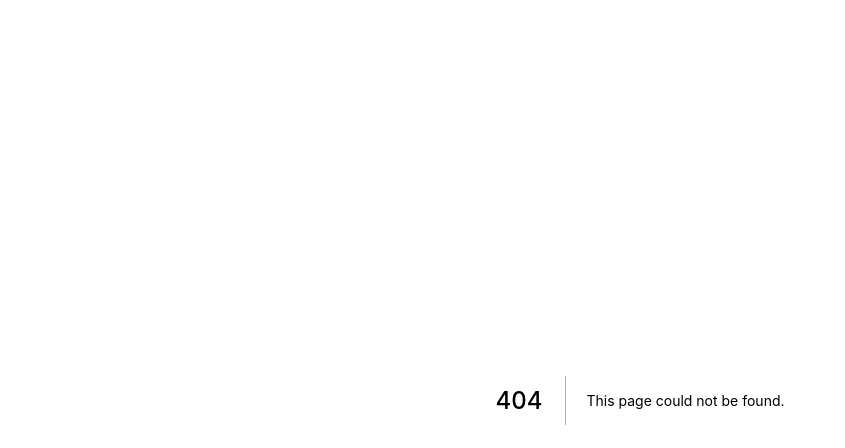
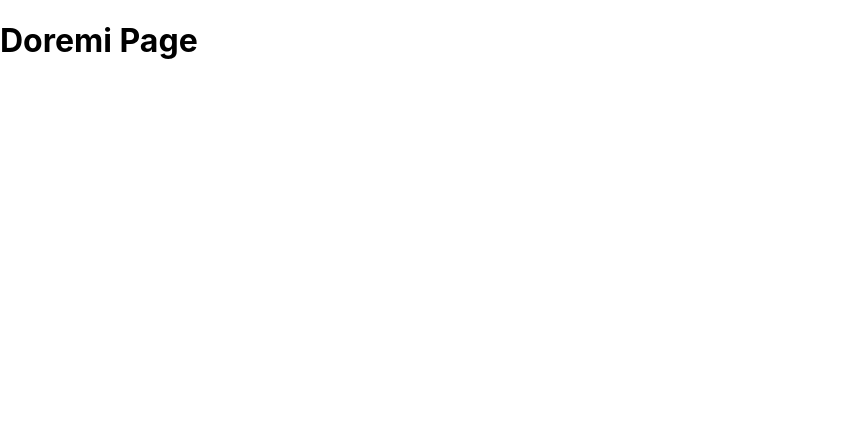
Before and after one commit to insidecom2/landing-pages, a Next.js app: page /doremi in a window 1280 px wide. Before the commit this address had no page. Shown: the top 448 px of the page, without its empty margins (0-845 px from the left). Built offline with nearby package versions, Linux system fonts and the light colour scheme.

Commit message:
Initial commit

```diff
--- a/package.json
+++ b/package.json
@@ -9,6 +9,7 @@
     "lint": "next lint"
   },
   "dependencies": {
+    "@material-ui/core": "^4.12.3",
     "next": "12.0.3",
     "react": "17.0.2",
     "react-dom": "17.0.2"
--- /dev/null
+++ b/pages/doremi.js
@@ -0,0 +1,8 @@
+export default function Index ()
+{
+    return (
+        <div>
+            <h1>Doremi Page</h1>
+        </div>
+    )
+}
```
Also changed, not shown: 1 other file (tests, documents, lock files or other folders).
